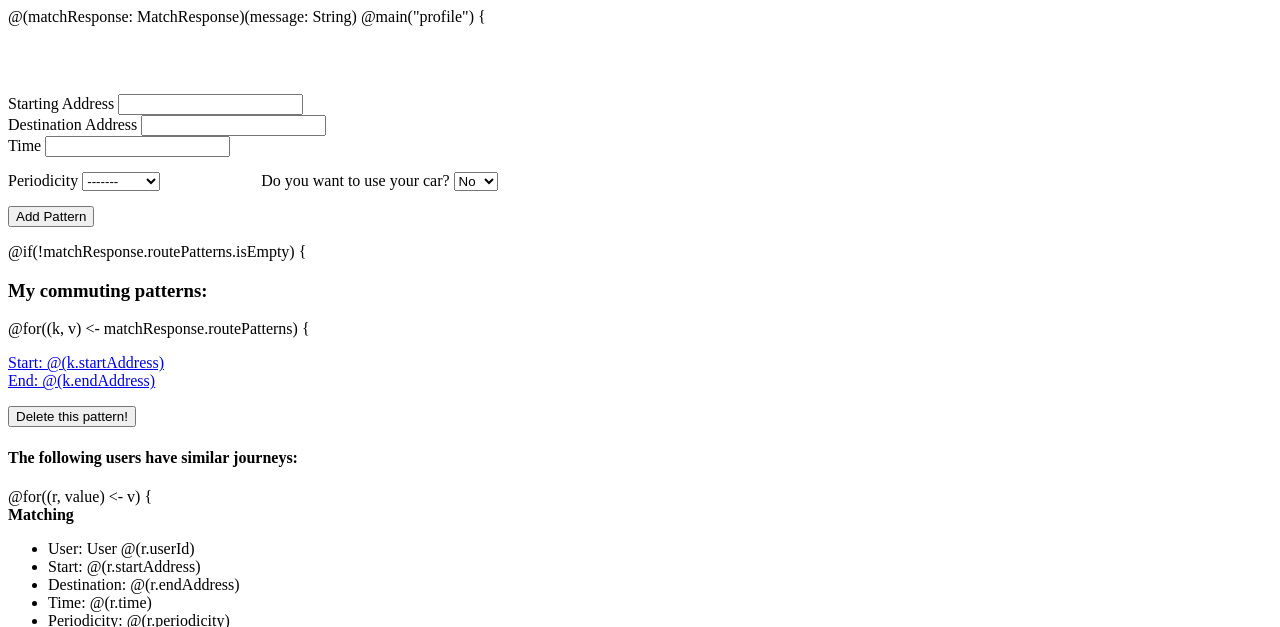
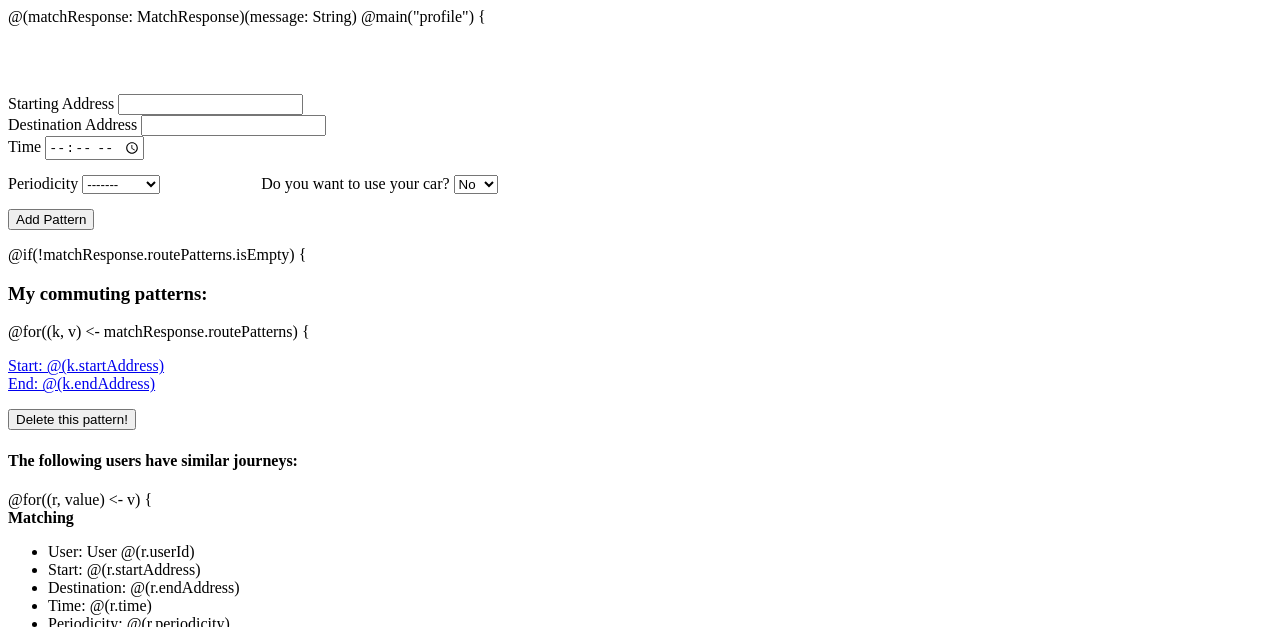
Before and after one commit to akanthos/MobilityServices, a plain HTML site: page WhoElse/app/views/profile.scala.html in a window 1280 px wide. Shown: the top 627 px of the page. Drawn offline with Linux system fonts and the light colour scheme.

Commit message:
date type form on profile page( matching)

```diff
--- a/WhoElse/app/views/profile.scala.html
+++ b/WhoElse/app/views/profile.scala.html
@@ -28,7 +28,7 @@
                 <input class="form-control" id="endAddress" name="endAddress"  />
                 <br>
                 <label>Time</label>
-                <input class="form-control" id="time" name="time"  />
+                <input class="form-control" id="time" type="time" name="time"  />
                 <br>
                 <label>Periodicity</label>
                 <select class="form-control" id="periodicity" name="periodicity" onchange="check_periodicity()">
```
